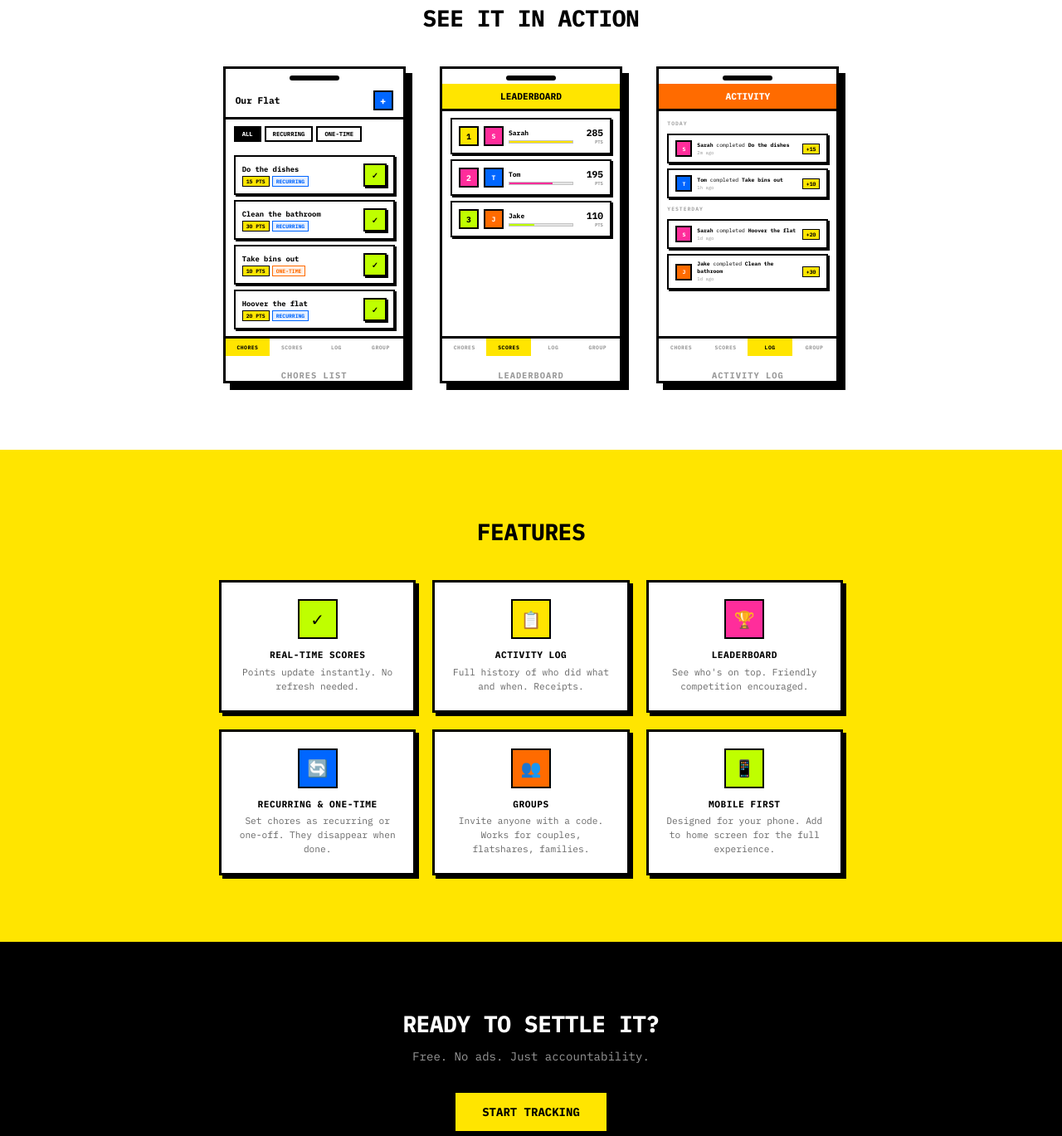
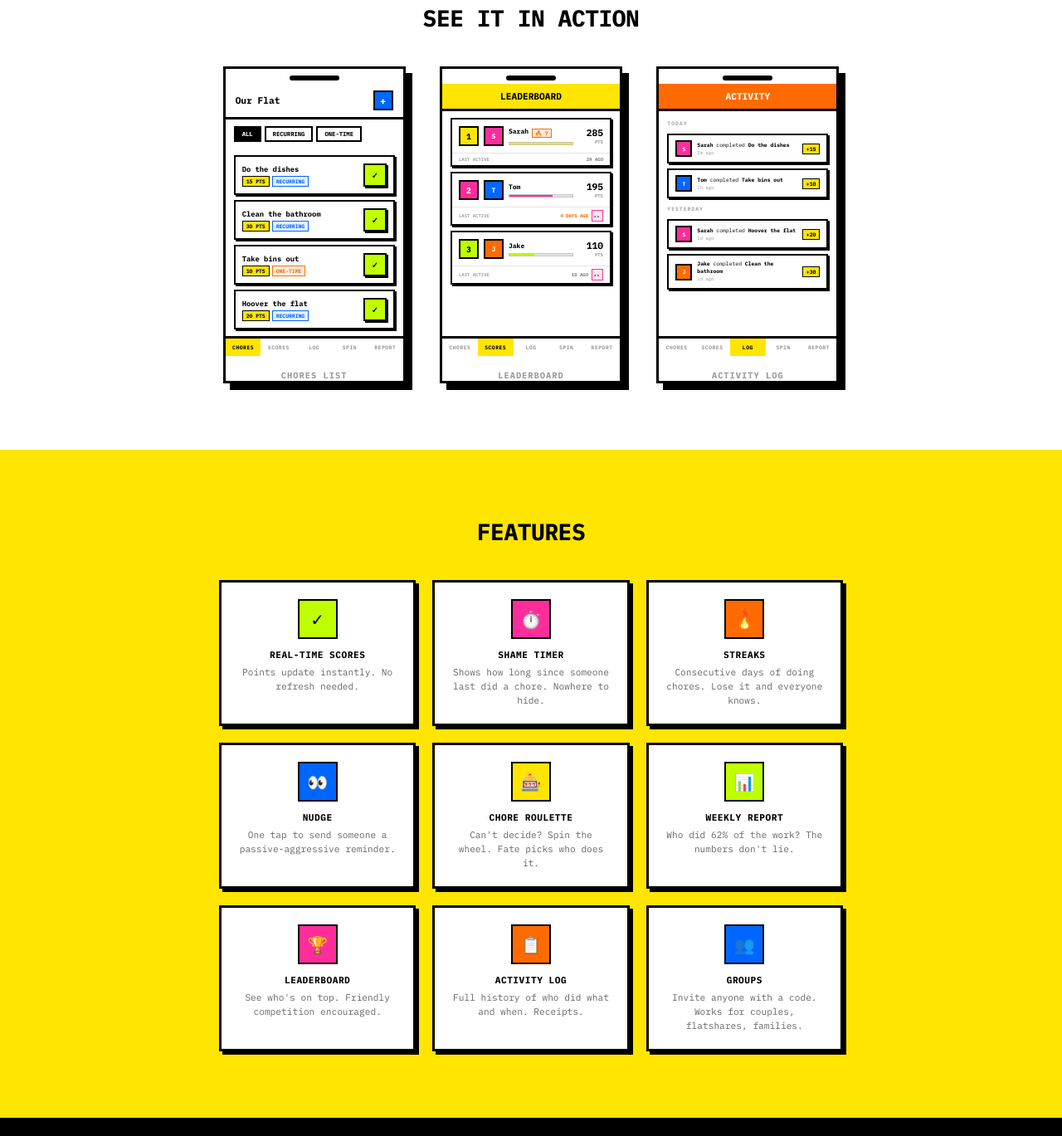
Before and after one commit to harryndavies/dirty-laundry, an Astro site: page / in a window 1280 px wide. Shown: the part 1699-3068 px from the top of the page at 83% size. Built offline with nearby package versions, Linux system fonts and the light colour scheme; Astro itself is replaced by a stand-in of ours.

Commit message:
feat: update landing page with new features and enhanced mockups
Add shame timer, streaks, nudge button to leaderboard mockup.
Update features grid with roulette, weekly report, nudge, streaks, shame timer.
Update phone nav bars to match current app.

Co-Authored-By: Claude Opus 4.6 (1M context) <noreply@anthropic.com>

```diff
--- a/src/pages/index.astro
+++ b/src/pages/index.astro
@@ -154,7 +154,8 @@
               <span class="nav-item nav-active">CHORES</span>
               <span class="nav-item">SCORES</span>
               <span class="nav-item">LOG</span>
-              <span class="nav-item">GROUP</span>
+              <span class="nav-item">SPIN</span>
+              <span class="nav-item">REPORT</span>
             </div>
             <p class="phone-label">CHORES LIST</p>
           </div>
@@ -166,15 +167,25 @@
               <span class="phone-title-center">LEADERBOARD</span>
             </div>
             <div class="phone-body">
+              <div class="mock-leader-card">
                 <div class="mock-leader">
                   <span class="mock-rank bg-yellow">1</span>
                   <div class="mock-avatar" style="background:#FF2D9B;">S</div>
                   <div class="mock-leader-info">
+                    <div class="mock-leader-name-row">
                       <span class="mock-leader-name">Sarah</span>
+                      <span class="mock-streak">🔥 7</span>
+                    </div>
                     <div class="mock-bar"><div class="mock-bar-fill bg-yellow" style="width:100%;"></div></div>
                   </div>
                   <div class="mock-points">285<span class="mock-pts">PTS</span></div>
                 </div>
+                <div class="mock-shame">
+                  <span class="mock-shame-label">LAST ACTIVE</span>
+                  <span class="mock-shame-value">2H AGO</span>
+                </div>
+              </div>
+              <div class="mock-leader-card">
                 <div class="mock-leader">
                   <span class="mock-rank bg-pink">2</span>
                   <div class="mock-avatar" style="background:#0066FF;">T</div>
@@ -184,6 +195,15 @@
                   </div>
                   <div class="mock-points">195<span class="mock-pts">PTS</span></div>
                 </div>
+                <div class="mock-shame">
+                  <span class="mock-shame-label">LAST ACTIVE</span>
+                  <div class="mock-shame-row">
+                    <span class="mock-shame-warn">4 DAYS AGO</span>
+                    <span class="mock-nudge-btn">👀</span>
+                  </div>
+                </div>
+              </div>
+              <div class="mock-leader-card">
                 <div class="mock-leader">
                   <span class="mock-rank bg-lime">3</span>
                   <div class="mock-avatar" style="background:#FF6B00;">J</div>
@@ -193,12 +213,21 @@
                   </div>
                   <div class="mock-points">110<span class="mock-pts">PTS</span></div>
                 </div>
+                <div class="mock-shame">
+                  <span class="mock-shame-label">LAST ACTIVE</span>
+                  <div class="mock-shame-row">
+                    <span class="mock-shame-value">1D AGO</span>
+                    <span class="mock-nudge-btn">👀</span>
+                  </div>
+                </div>
+              </div>
             </div>
             <div class="phone-nav">
               <span class="nav-item">CHORES</span>
               <span class="nav-item nav-active">SCORES</span>
               <span class="nav-item">LOG</span>
-              <span class="nav-item">GROUP</span>
+              <span class="nav-item">SPIN</span>
+              <span class="nav-item">REPORT</span>
             </div>
             <p class="phone-label">LEADERBOARD</p>
           </div>
@@ -249,7 +278,8 @@
               <span class="nav-item">CHORES</span>
               <span class="nav-item">SCORES</span>
               <span class="nav-item nav-active">LOG</span>
-              <span class="nav-item">GROUP</span>
+              <span class="nav-item">SPIN</span>
+              <span class="nav-item">REPORT</span>
             </div>
             <p class="phone-label">ACTIVITY LOG</p>
           </div>
@@ -269,9 +299,29 @@
             <p>Points update instantly. No refresh needed.</p>
           </div>
           <div class="feature">
-            <div class="feature-icon bg-yellow">📋</div>
-            <h3>ACTIVITY LOG</h3>
-            <p>Full history of who did what and when. Receipts.</p>
+            <div class="feature-icon bg-pink">⏱️</div>
+            <h3>SHAME TIMER</h3>
+            <p>Shows how long since someone last did a chore. Nowhere to hide.</p>
+          </div>
+          <div class="feature">
+            <div class="feature-icon bg-orange">🔥</div>
+            <h3>STREAKS</h3>
+            <p>Consecutive days of doing chores. Lose it and everyone knows.</p>
+          </div>
+          <div class="feature">
+            <div class="feature-icon bg-blue">👀</div>
+            <h3>NUDGE</h3>
+            <p>One tap to send someone a passive-aggressive reminder.</p>
+          </div>
+          <div class="feature">
+            <div class="feature-icon bg-yellow">🎰</div>
+            <h3>CHORE ROULETTE</h3>
+            <p>Can't decide? Spin the wheel. Fate picks who does it.</p>
+          </div>
+          <div class="feature">
+            <div class="feature-icon bg-lime">📊</div>
+            <h3>WEEKLY REPORT</h3>
+            <p>Who did 62% of the work? The numbers don't lie.</p>
           </div>
           <div class="feature">
             <div class="feature-icon bg-pink">🏆</div>
@@ -279,19 +329,14 @@
             <p>See who's on top. Friendly competition encouraged.</p>
           </div>
           <div class="feature">
-            <div class="feature-icon bg-blue">🔄</div>
-            <h3>RECURRING & ONE-TIME</h3>
-            <p>Set chores as recurring or one-off. They disappear when done.</p>
+            <div class="feature-icon bg-orange">📋</div>
+            <h3>ACTIVITY LOG</h3>
+            <p>Full history of who did what and when. Receipts.</p>
           </div>
           <div class="feature">
-            <div class="feature-icon bg-orange">👥</div>
+            <div class="feature-icon bg-blue">👥</div>
             <h3>GROUPS</h3>
             <p>Invite anyone with a code. Works for couples, flatshares, families.</p>
-          </div>
-          <div class="feature">
-            <div class="feature-icon bg-lime">📱</div>
-            <h3>MOBILE FIRST</h3>
-            <p>Designed for your phone. Add to home screen for the full experience.</p>
           </div>
         </div>
       </div>
@@ -718,14 +763,76 @@
   }
 
   /* Mock leaderboard */
+  .mock-leader-card {
+    border: 2px solid #000;
+    box-shadow: 2px 2px 0 0 #000;
+    background: #FFF;
+  }
+
+  .mock-leader-name-row {
+    display: flex;
+    align-items: center;
+    gap: 4px;
+    margin-bottom: 4px;
+  }
+
+  .mock-streak {
+    font-size: 0.4rem;
+    font-weight: 700;
+    background: rgba(255,107,0,0.15);
+    border: 1px solid #FF6B00;
+    color: #FF6B00;
+    padding: 0 3px;
+  }
+
+  .mock-shame {
+    border-top: 1px solid rgba(0,0,0,0.1);
+    padding: 3px 8px;
+    display: flex;
+    justify-content: space-between;
+    align-items: center;
+  }
+
+  .mock-shame-label {
+    font-size: 0.35rem;
+    font-weight: 700;
+    opacity: 0.35;
+  }
+
+  .mock-shame-value {
+    font-size: 0.35rem;
+    font-weight: 700;
+    opacity: 0.5;
+  }
+
+  .mock-shame-warn {
+    font-size: 0.35rem;
+    font-weight: 700;
+    color: #FF6B00;
+  }
+
+  .mock-shame-row {
+    display: flex;
+    align-items: center;
+    gap: 4px;
+  }
+
+  .mock-nudge-btn {
+    font-size: 0.4rem;
+    width: 14px;
+    height: 14px;
+    display: flex;
+    align-items: center;
+    justify-content: center;
+    border: 1px solid #FF2D9B;
+    background: rgba(255,45,155,0.1);
+  }
+
   .mock-leader {
     display: flex;
     align-items: center;
     gap: 6px;
     padding: 8px;
-    border: 2px solid #000;
-    box-shadow: 2px 2px 0 0 #000;
-    background: #FFF;
   }
 
   .mock-rank {
```
Lines whose indentation alone changed are shown as unchanged.
